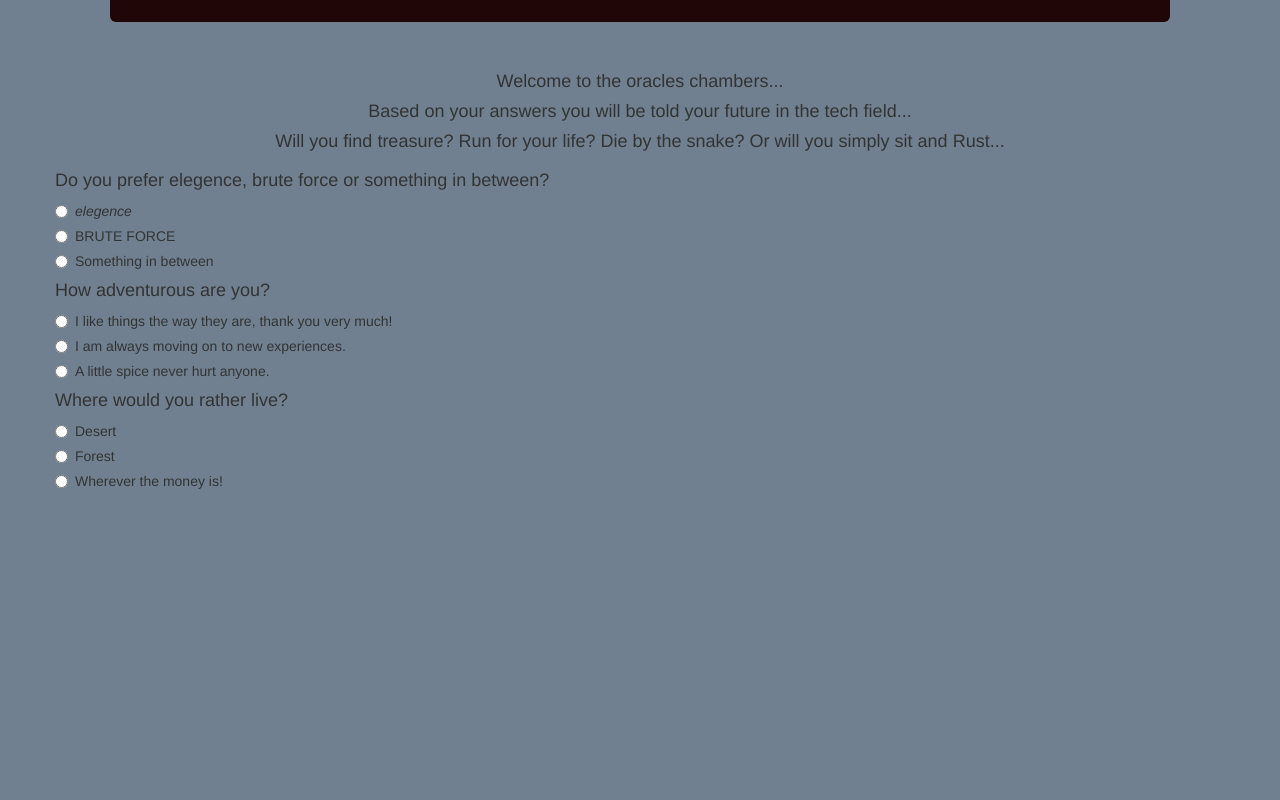
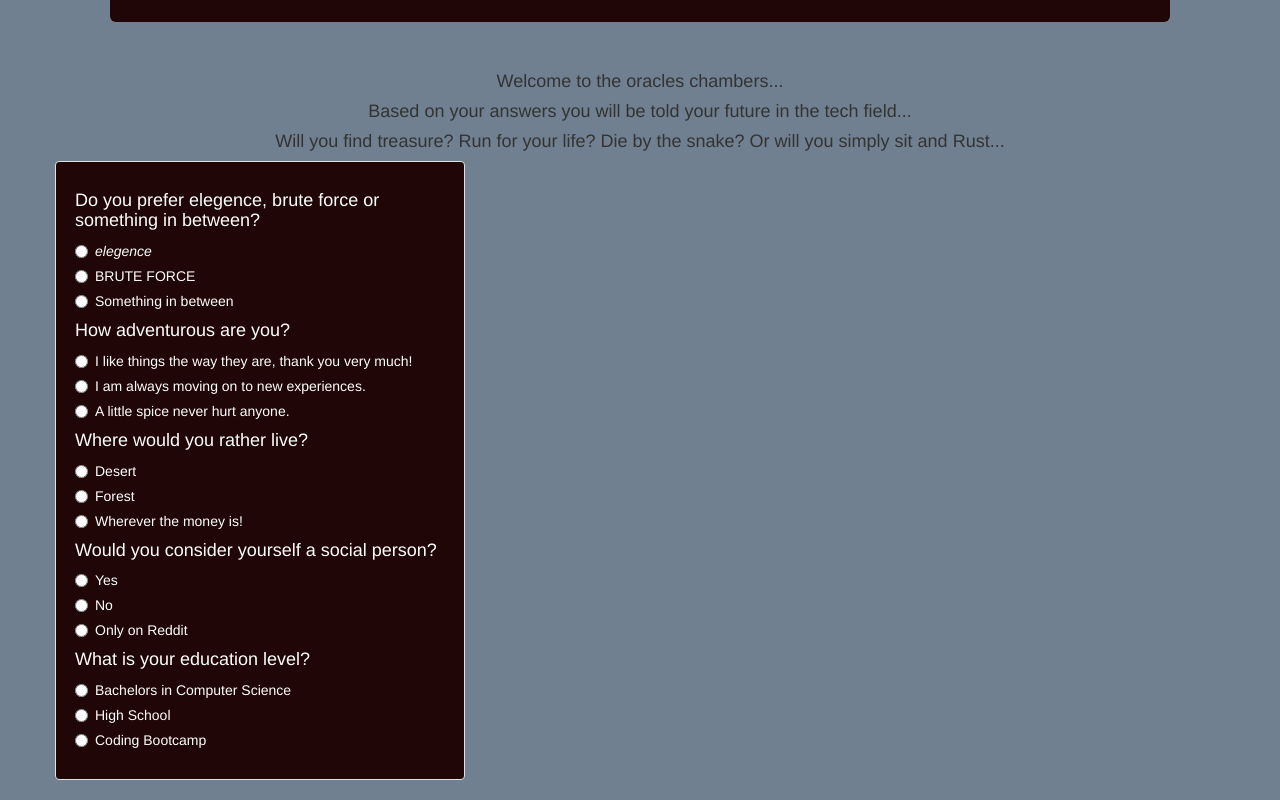
Before and after one commit to reidashwill/week-2-project, a plain HTML site: page index.html in a window 1280 px wide. Shown: the part 329-1129 px from the top of the page. Before the commit the page ends 830 px from the top, so only its background shows below. Drawn offline with Linux system fonts and the light colour scheme.

Commit message:
add questions 4 and 5, wrap all questions inside of a well, fix indentaion errors and add more css styling

```diff
--- a/css/styles.css
+++ b/css/styles.css
@@ -10,3 +10,8 @@ body{
 .text{
   text-align: center;
 }
+.well{
+  max-width: 35%;
+  background-color: rgb(32, 6, 6);
+  color: white;
+}
--- a/index.html
+++ b/index.html
@@ -21,6 +21,7 @@
       <h4>Will you find treasure?  Run for your life?  Die by the snake?  Or will you simply sit and Rust...</h4>
     </div>
     <div class=row>
+      <div class="well">
         <form>
           <h4>Do you prefer elegence, brute force or something in between?</h4>
           <div class="radio">
@@ -34,7 +35,8 @@
               <input type="radio" name="question1" value="brute">
               BRUTE FORCE
             </label>
-        </div><div class="radio">
+          </div>
+          <div class="radio">
             <label>
               <input type="radio" name="question1" value="between">
               Something in between
@@ -53,7 +55,8 @@
               <input type="radio" name="question2" value="adventurous">
               I am always moving on to new experiences.
             </label>
-        </div><div class="radio">
+          </div>
+          <div class="radio">
             <label>
               <input type="radio" name="question2" value="between2">
               A little spice never hurt anyone.
@@ -72,16 +75,57 @@
               <input type="radio" name="question3" value="forest">
               Forest
             </label>
-        </div><div class="radio">
+          </div>
+          <div class="radio">
             <label>
               <input type="radio" name="question3" value="money">
               Wherever the money is!
             </label>
           </div>
 
+          <h4>Would you consider yourself a social person?</h4>
+          <div class="radio">
+            <label>
+              <input type="radio" name="question4" value="yes">
+              Yes
+            </label>
+          </div>
+          <div class="radio">
+            <label>
+              <input type="radio" name="question4" value="no">
+              No
+            </label>
+          </div>
+          <div class="radio">
+            <label>
+              <input type="radio" name="question4" value="reddit">
+              Only on Reddit
+            </label>
+          </div>
+
+          <h4>What is your education level?</h4>
+          <div class="radio">
+            <label>
+              <input type="radio" name="question5" value="college">
+              Bachelors in Computer Science
+            </label>
+          </div>
+          <div class="radio">
+            <label>
+              <input type="radio" name="question5" value="highschool">
+              High School
+            </label>
+          </div>
+          <div class="radio">
+            <label>
+              <input type="radio" name="question5" value="epicodus">
+              Coding Bootcamp
+            </label>
+          </div>
+
 
         </form>
-
+      </div>
     </div>
 
 
```
Lines whose indentation alone changed are shown as unchanged.
